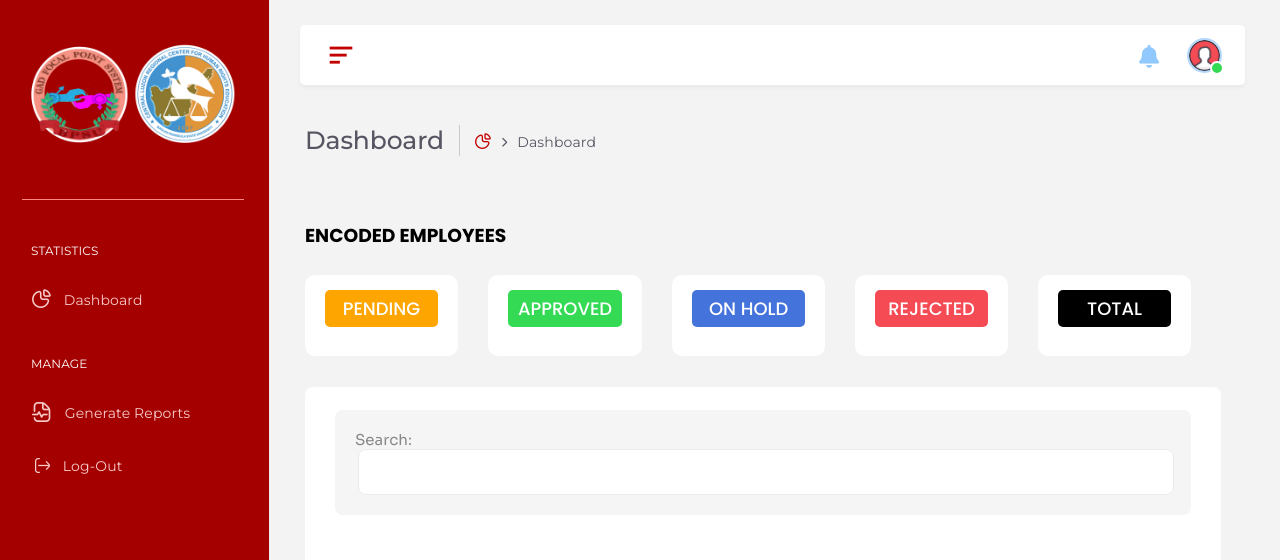
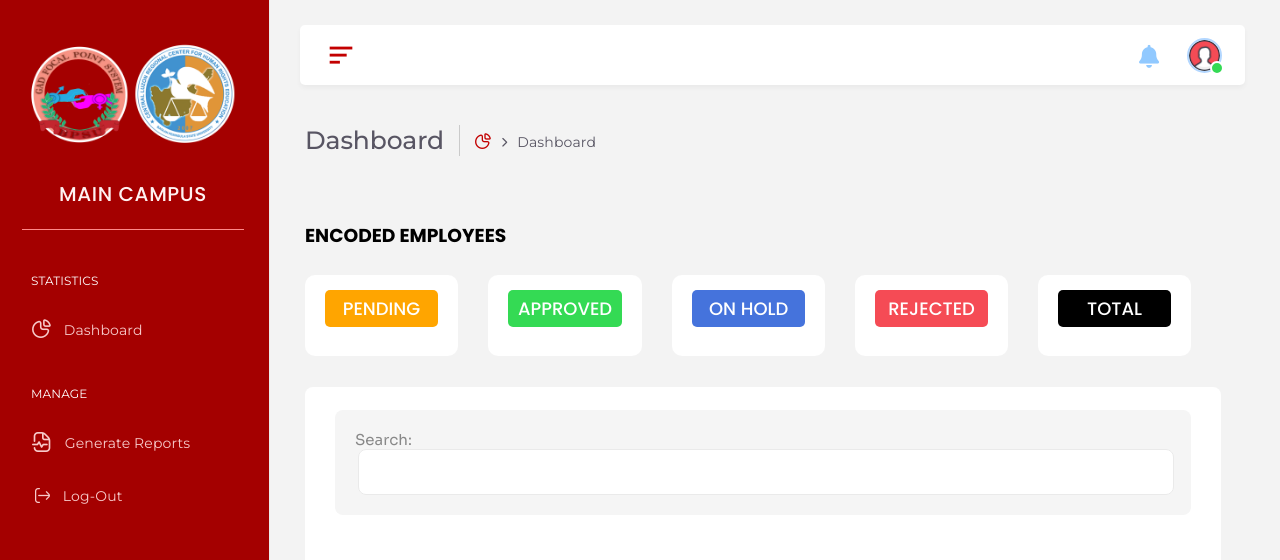
Before and after one commit to JAmbito/gad_new, a Laravel app: page /dashboard in a window 1280 px wide. Shown: the top 560 px of the page. Run offline with Laravel 8, Linux system fonts and the light colour scheme; a user stored in the database is signed in; data comes from the database, SQL or seed files in the repository; data that the repository does not hold is empty; some libraries are stand-ins or nearby versions; some web fonts are replaced.

Commit message:
fix: campus access name in sidebar

```diff
--- a/resources/views/backend/partial/sidebar.blade.php
+++ b/resources/views/backend/partial/sidebar.blade.php
@@ -4,10 +4,9 @@
     <div style="padding: 30px 25px 0px 27px;">
         <div class="bhc-img" style="overflow-x: hidden;">
             <img src="{{ asset('gad/Super_Admin/img/log123.png') }}">
-            <h2 style="white-space: normal;"></h2>
+            <h2 style="white-space: normal;">{{ Auth::user()->campus ? Auth::user()->campus->campus_name : 'All Campuses' }}</h2>
         </div>
     </div>
-
     <div class="padd-cont" style="margin-top: -70px;">
 
         <ul class="side-menu top">
```
